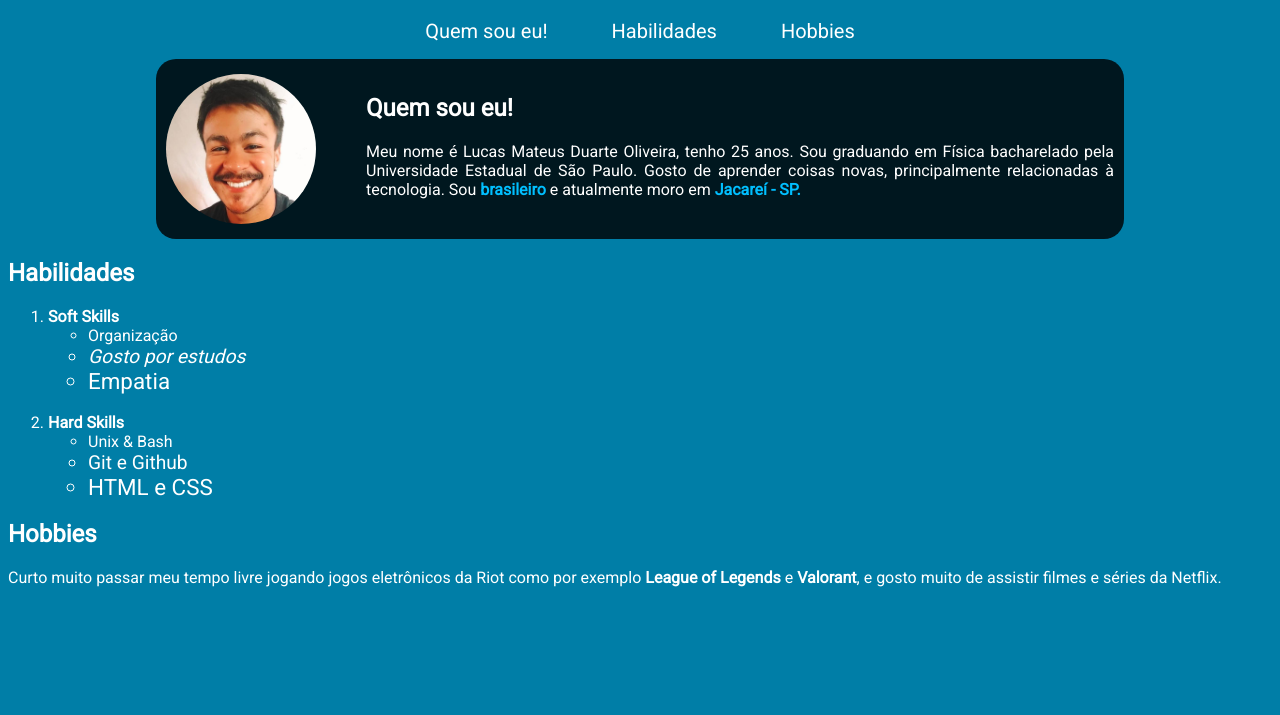
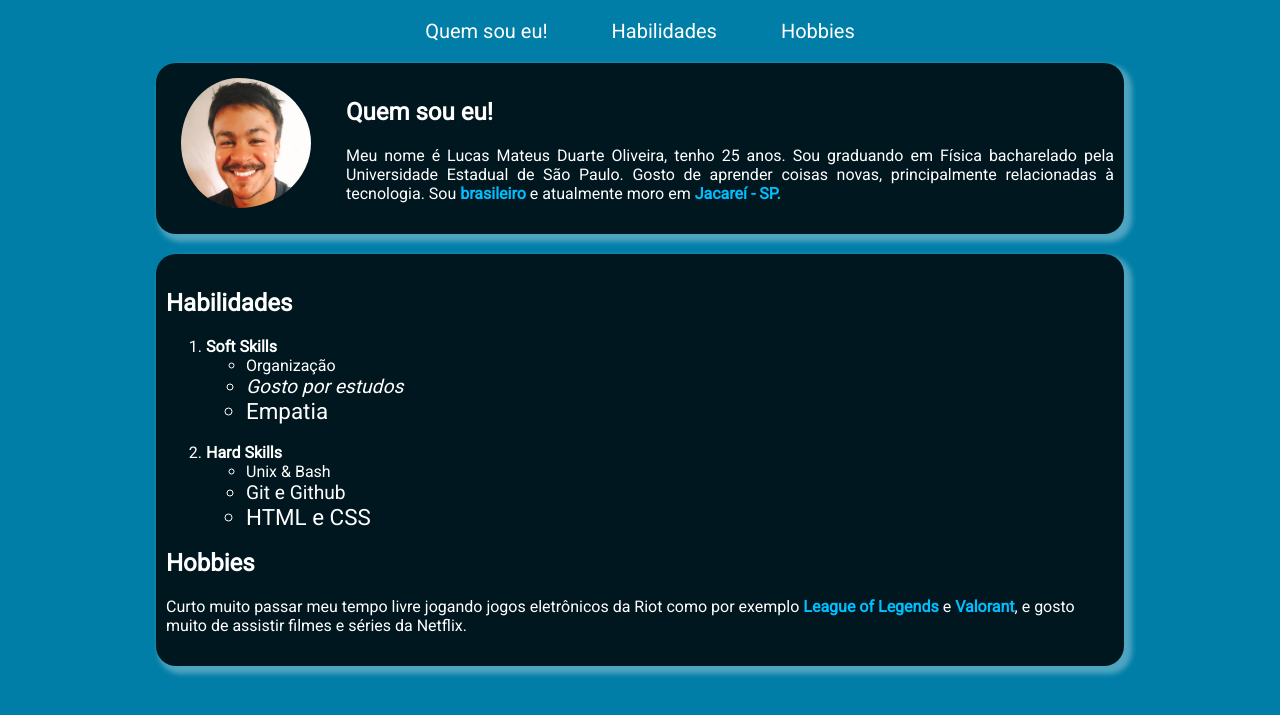
Before and after one commit to lucsduartee/lucsduartee.github.io, a plain HTML site: page index.html in a window 1280 px wide. Shown: the part 63-778 px from the top of the page. Drawn offline with Linux system fonts and the light colour scheme.

Commit message:
Customizing page content

```diff
--- a/assets/css/style.css
+++ b/assets/css/style.css
@@ -37,26 +37,29 @@ a {
 #profileimg {
   border-radius: 50%;
   float: left;
-  width: 150px;
+  width: 130px;
+  padding-left: 15px;
 }
 
-.quem-sou {
+.quem-sou, .content {
   width: 75%;
   background-color: #00171F;
   border-radius: 20px;
-  height: 150px;
-  margin: 0 auto;
+  height: auto;
+  margin: 20px auto;
   padding: 15px 10px;
+  box-shadow: 5px 5px 5px 3px rgba(255, 255, 255, .3);
 }
 
 .quem-sou_text {
-  margin-left: 200px;
+  margin-left: 180px;
   text-align: justify;
 }
 
 .nacionalidade, .residencia {
   color: #00bfff;
 }
+
 
 .item1 {
   font-size: 1em;
@@ -69,3 +72,8 @@ a {
 .item3 {
   font-size: 1.4em;
 }
+
+span {
+  color: #00bfff;
+  font-weight: bold;
+}
--- a/index.html
+++ b/index.html
@@ -52,7 +52,7 @@
         </div>
       </section>
 
-      <section>
+      <section class="content">
         <h2 id="habilidades">Habilidades</h2>
         <ol>
           <li><strong>Soft Skills</strong></li>
@@ -74,8 +74,8 @@
         <p>
           Curto muito passar meu tempo livre jogando jogos eletrônicos da
           <a href="https://www.riotgames.com/pt-br" target="_blank">Riot</a>
-          como por exemplo <strong>League of Legends</strong> e
-          <strong>Valorant</strong>, e gosto muito de assistir filmes e séries
+          como por exemplo <span>League of Legends</span> e
+          <span>Valorant</span>, e gosto muito de assistir filmes e séries
           da <a href="https://www.netflix.com/br/" target="_blank">Netflix</a>.
         </p>
       </section>
```
